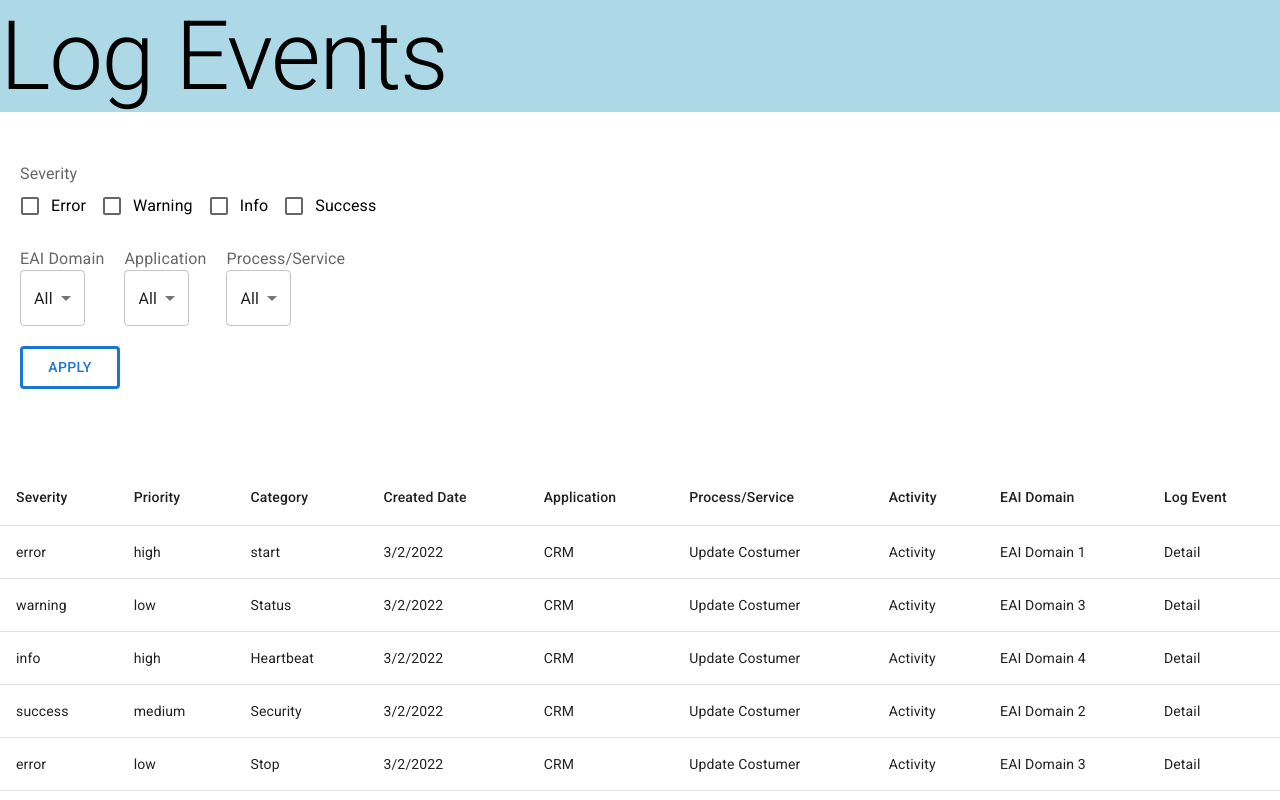
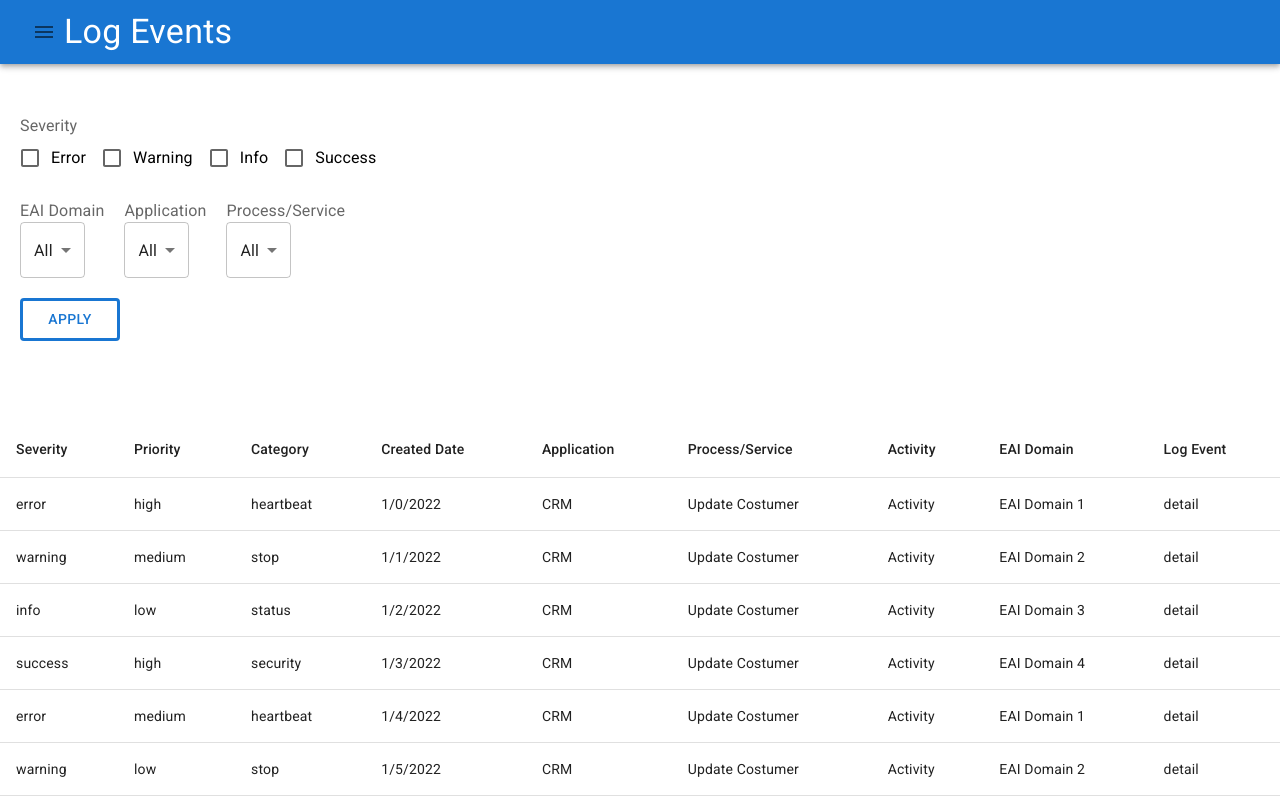
Before and after one commit to mbucc/320-S22-Track2, a Next.js app in the folder front-end/: page /LogEvent in a window 1280 px wide. Shown: the top 800 px of the page. Built offline with nearby package versions, Linux system fonts and the light colour scheme.

Commit message:
created header

```diff
--- a/front-end/Components/LogEvent-Form/Header.js
+++ b/front-end/Components/LogEvent-Form/Header.js
@@ -1,7 +1,70 @@
+import { Button, AppBar, IconButton, Popover, Toolbar, Typography, MenuList, MenuItem, Link } from '@mui/material'
+import { Menu } from '@mui/icons-material'
 import React from 'react'
+import { useState } from 'react'
 
 export default function Header() {
+  /* state for the popover component. Popover will anchor to the element in anchor */
+  const [anchor, setAnchor] = useState(null);
+
+  /**
+   *
+   * @param e click event from clicking on IconButton
+   */
+
+  const openPopover = (e) => {
+    setAnchor(e.currentTarget)
+  }
+
+  const handleClose = (e) =>{
+    setAnchor(null)
+  }
+
   return (
-    <div>Header</div>
+    <div>
+      <AppBar position = "static">
+        <Toolbar>
+          <IconButton onClick={openPopover}>
+            <Menu />
+          </IconButton>
+          <Popover
+          open = {Boolean(anchor)}
+          anchorEl = {anchor}
+          onClose = {handleClose}
+          anchorOrigin = {{
+            vertical: "bottom",
+            horizontal: "left",
+          }}
+          transformOrigin = {{
+            vertical: "top",
+            horizontal: "left"
+          }}>
+
+            <MenuList>
+              <MenuItem>
+                <Button>
+                  <Link href = "/">
+                    Home
+                  </Link>
+                </Button>
+              </MenuItem>
+              <MenuItem>
+                <Button>
+                  Profile
+                </Button>
+              </MenuItem>
+              <MenuItem>
+                <Button>
+                  Logout
+                </Button>
+              </MenuItem>
+            </MenuList>
+          </Popover>
+          <Typography variant = "h4">
+              Log Events
+          </Typography>
+        </Toolbar>
+      </AppBar>
+    </div>
   )
 }
--- a/front-end/Components/LogEvent-Form/LETable.js
+++ b/front-end/Components/LogEvent-Form/LETable.js
@@ -1,7 +1,6 @@
 import React, {useState} from 'react'
 import { Table, TableHead, TableBody, TableRow, TableCell } from '@mui/material';
 import { TablePagination } from '@mui/material';
-import { InvertColors } from '@mui/icons-material';
 
 {/* LogEvent Table component with pagination. */}
 
--- a/front-end/package.json
+++ b/front-end/package.json
@@ -11,7 +11,7 @@
   "dependencies": {
     "@emotion/react": "^11.8.1",
     "@emotion/styled": "^11.8.1",
-    "@mui/icons-material": "^5.4.4",
+    "@mui/icons-material": "^5.5.1",
     "@mui/material": "^5.4.4",
     "next": "12.1.0",
     "react": "17.0.2",
--- a/front-end/pages/LogEvent.js
+++ b/front-end/pages/LogEvent.js
@@ -1,11 +1,45 @@
 import React, {useState} from 'react'
 import Form from "../Components/LogEvent-Form/Form.js"
 import LETable from '../Components/LogEvent-Form/LETable.js';
+import Header from '../Components/LogEvent-Form/Header.js';
 import { Typography } from '@mui/material';
 
 export default function LogEvent() {
-    const mockData  = [
-        {"severity": "error", "Created Date": "3/2/2022", "Process/Service": "Update Costumer", "Application": "CRM", "Activity": "Activity", "Log Event": "Detail", "priority": "high", "category": "start", "EAI Domain": "EAI Domain 1" },
+    {/** just some code to generate a big set of mock data */}
+    const mockData  = [];
+    for(let i = 0; i < 10000; i++){
+      let severity = "N/A", date = `1/${i%30}/${2022 + (Math.floor(i / 2022))}`, ps = "Update Costumer", app = "CRM", activity = "Activity", priority = "N/A", category = "N/A", eai = "N/A";
+      switch(i%4){
+        case(0): category = "heartbeat"; break;
+        case(1): category = "stop"; break;
+        case(2): category = "status"; break;
+        case(3): category = "security"; break;
+        case(4): category = "start"; break;
+      };
+      switch(i%4){
+        case(0): severity = "error"; eai = "EAI Domain 1"; break;
+        case(1): severity = "warning"; eai = "EAI Domain 2"; break;
+        case(2): severity = "info"; eai = "EAI Domain 3"; break;
+        case(3): severity = "success"; eai = "EAI Domain 4"; break;
+      };
+      switch(i%3){
+        case(0): priority = "high"; break;
+        case(1): priority = "medium"; break;
+        case(2): priority = "low"; break;
+      };
+      mockData.push({
+        "severity": severity,
+        "Created Date": date,
+        "Process/Service": ps,
+        "Application": app,
+        "Activity": activity,
+        "Log Event": "detail",
+        "priority": priority,
+        "category": category,
+        "EAI Domain": eai
+      });
+    };
+        {/*{"severity": "error", "Created Date": "3/2/2022", "Process/Service": "Update Costumer", "Application": "CRM", "Activity": "Activity", "Log Event": "Detail", "priority": "high", "category": "start", "EAI Domain": "EAI Domain 1" },
         {"severity": "warning", "Created Date": "3/2/2022", "Process/Service": "Update Costumer", "Application": "CRM", "Activity": "Activity", "Log Event": "Detail", "priority": "low", "category": "Status", "EAI Domain": "EAI Domain 3" },
         {"severity": "info", "Created Date": "3/2/2022", "Process/Service": "Update Costumer", "Application": "CRM", "Activity": "Activity", "Log Event": "Detail", "priority": "high" , "category": "Heartbeat", "EAI Domain": "EAI Domain 4"},
         {"severity": "success", "Created Date": "3/2/2022", "Process/Service": "Update Costumer", "Application": "CRM", "Activity": "Activity", "Log Event": "Detail", "priority": "medium", "category": "Security", "EAI Domain": "EAI Domain 2"},
@@ -20,14 +54,14 @@ export default function LogEvent() {
         {"severity": "error", "Created Date": "3/10/2022", "Process/Service": "Update Costumer", "Application": "CRM", "Activity": "Activity", "Log Event": "Detail", "priority": "low" , "category": "Stop", "EAI Domain": "EAI Domain 3"},
         {"severity": "warning", "Created Date": "3/10/2022", "Process/Service": "Update Costumer", "Application": "CRM", "Activity": "Activity", "Log Event": "Detail", "priority": "medium", "category": "Status", "EAI Domain": "EAI Domain 1" },
         {"severity": "info", "Created Date": "3/10/2022", "Process/Service": "Update Costumer", "Application": "CRM", "Activity": "Activity", "Log Event": "Detail", "priority": "high", "category": "Security", "EAI Domain": "EAI Domain 1" },
-        {"severity": "success", "Created Date": "3/10/2022", "Process/Service": "Update Costumer", "Application": "CRM", "Activity": "Activity", "Log Event": "Detail" , "priority": "low", "category": "Start", "EAI Domain": "EAI Domain 2"},
-    ]
+        {"severity": "success", "Created Date": "3/10/2022", "Process/Service": "Update Costumer", "Application": "CRM", "Activity": "Activity", "Log Event": "Detail" , "priority": "low", "category": "Start", "EAI Domain": "EAI Domain 2"},*/}
+
 
     const [data, setData] = useState(mockData)
 
   return (
     <div>
-        <Typography variant = "h1" style = {{backgroundColor: "lightblue"}}>Log Events</Typography>
+        <Header />
         <Form mockData={mockData} setData={setData}/>
         <LETable data = {data}/>
     </div>
```
Also changed, not shown: front-end/pages/index.js (+16 -5 lines).
